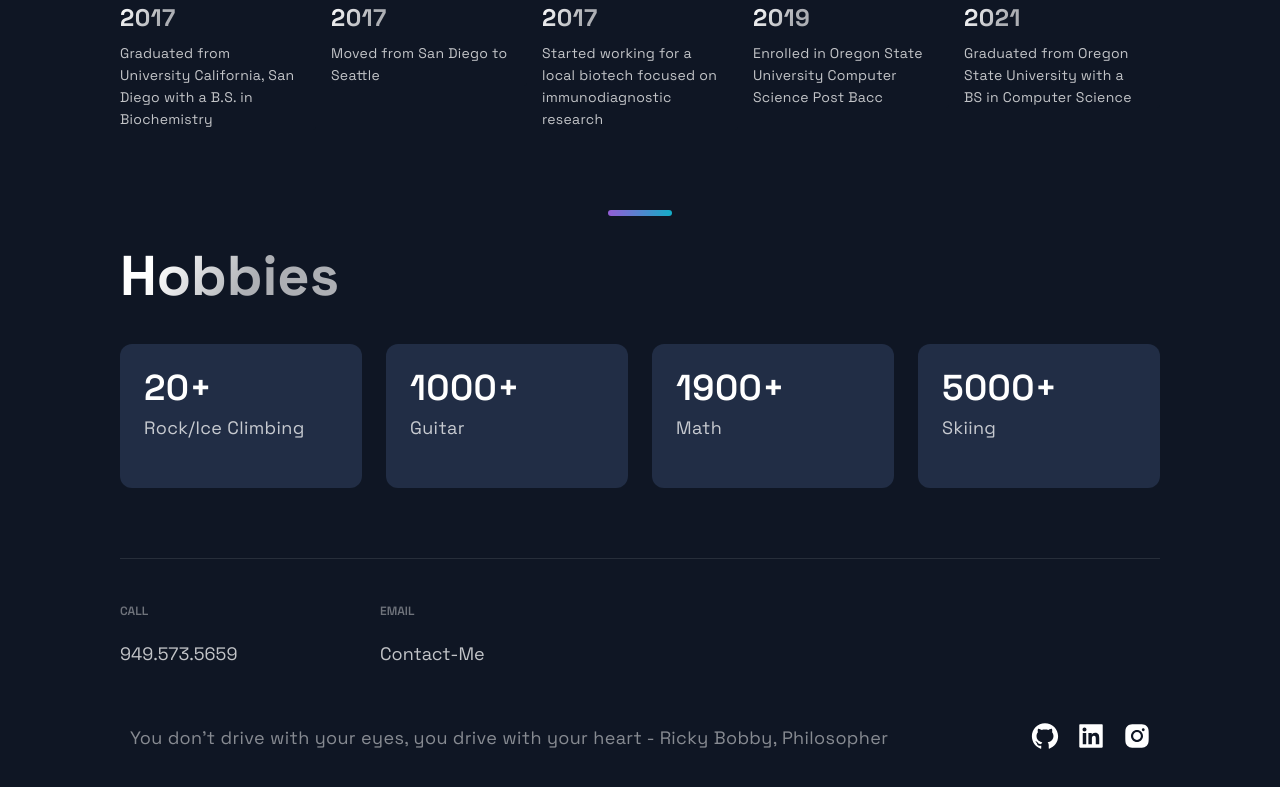
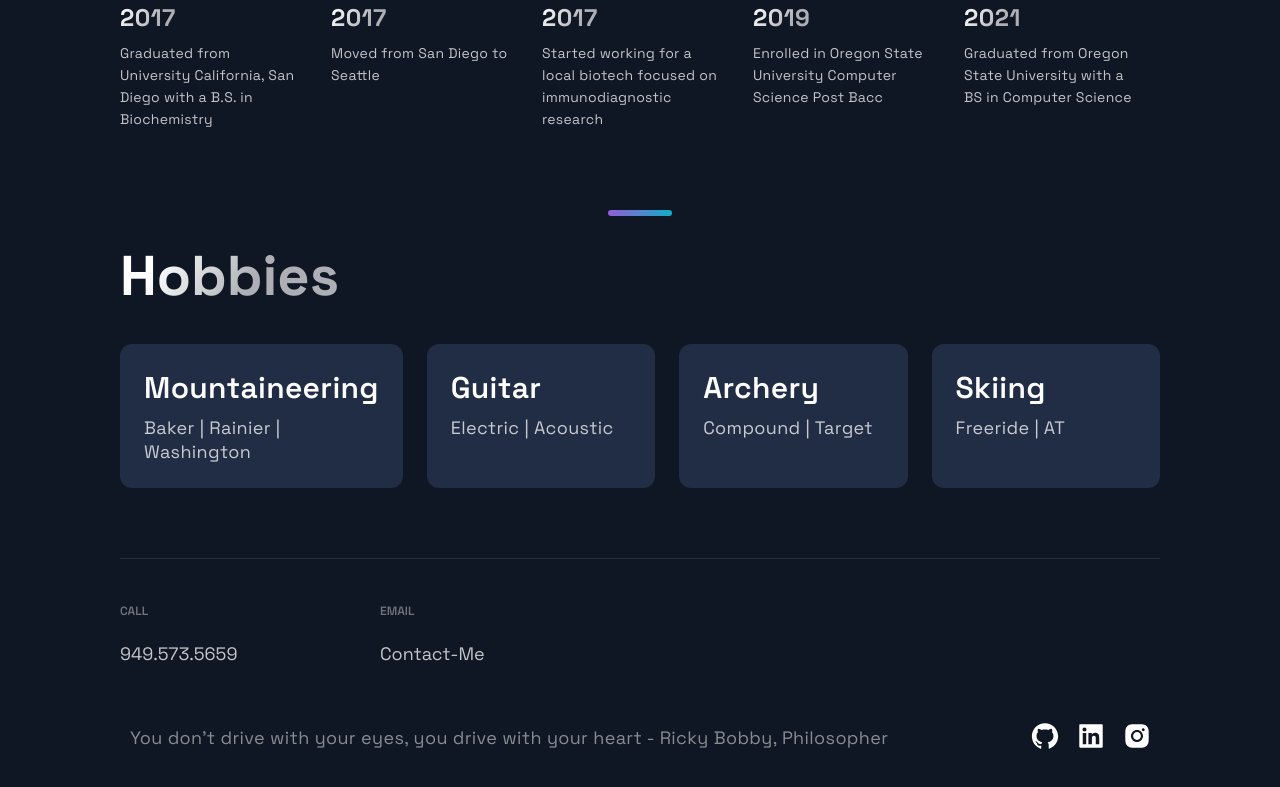
Before and after one commit to TRTurn/Portfolio-Website, a Next.js app: page / in a window 1280 px wide. Shown: the part 3201-3988 px from the top of the page. Built offline with nearby package versions, Linux system fonts and the light colour scheme.

Commit message:
Update hobbies content, font-size, renamed accomplishments

```diff
--- a/src/components/Acomplishments/Acomplishments.js
+++ b/src/components/Acomplishments/Acomplishments.js
@@ -4,20 +4,20 @@ import { Section, SectionTitle } from '../../styles/GlobalComponents';
 import { Box, Boxes, BoxNum, BoxText } from './AcomplishmentsStyles';
 import { hobbies } from '../../constants/constants';
 
-const Acomplishments = () => (
+const Hobbies = () => (
   <Section>
     <SectionTitle>Hobbies</SectionTitle>
     <Boxes>
       {hobbies.map((card, index) => (
         <Box key={index}>
           <BoxNum>
-            {card.number}+
+            {card.name}
           </BoxNum>
-          <BoxText>{card.text}</BoxText>
+          <BoxText>{card.description}</BoxText>
         </Box>
       ))}
     </Boxes>
   </Section>
 );
 
-export default Acomplishments;
+export default Hobbies;
--- a/src/components/Acomplishments/AcomplishmentsStyles.js
+++ b/src/components/Acomplishments/AcomplishmentsStyles.js
@@ -49,18 +49,18 @@ export const Box = styled.div`
 export const BoxNum = styled.h5`
   font-style: normal;
   font-weight: 600;
-  font-size: 36px;
+  font-size: 3rem;
   line-height: 40px;
   letter-spacing: 0.01em;
   color: #FFFFFF;
   margin-bottom: 8px;
 
   @media ${props => props.theme.breakpoints.md} {
-    font-size: 28px;
+    font-size: 100%;
     line-height: 32px;
   }
   @media ${props => props.theme.breakpoints.sm} {
-    font-size: 24px;
+    font-size: 100%;
     line-height: 26px;
 }
 `
--- a/src/constants/constants.js
+++ b/src/constants/constants.js
@@ -50,8 +50,8 @@ export const TimeLineData = [
 ];
 
 export const hobbies = [
-  { number: 20, text: 'Rock/Ice Climbing'},
-  { number: 1000, text: 'Guitar', },
-  { number: 1900, text: 'Math', },
-  { number: 5000, text: 'Skiing', }
+  { name: 'Mountaineering ', description: 'Baker | Rainier | Washington '},
+  { name: 'Guitar', description: 'Electric | Acoustic', },
+  { name: 'Archery', description: 'Compound | Target', },
+  { name: 'Skiing', description: 'Freeride | AT', }
 ];
--- a/src/pages/index.js
+++ b/src/pages/index.js
@@ -1,4 +1,4 @@
-import Acomplishments from '../components/Acomplishments/Acomplishments';
+import Hobbies from '../components/Acomplishments/Acomplishments';
 import BgAnimation from '../components/BackgrooundAnimation/BackgroundAnimation';
 import Hero from '../components/Hero/Hero';
 import Projects from '../components/Projects/Projects';
@@ -17,7 +17,7 @@ const Home = () => {
 			<Projects />
 			<Technologies />
 			<Timeline />
-			<Acomplishments />
+			<Hobbies />
 		</Layout>
 	);
 };
```
